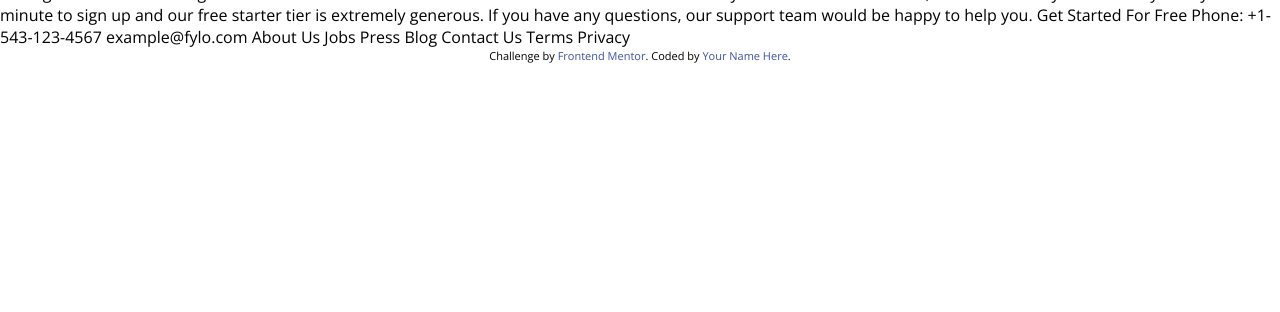
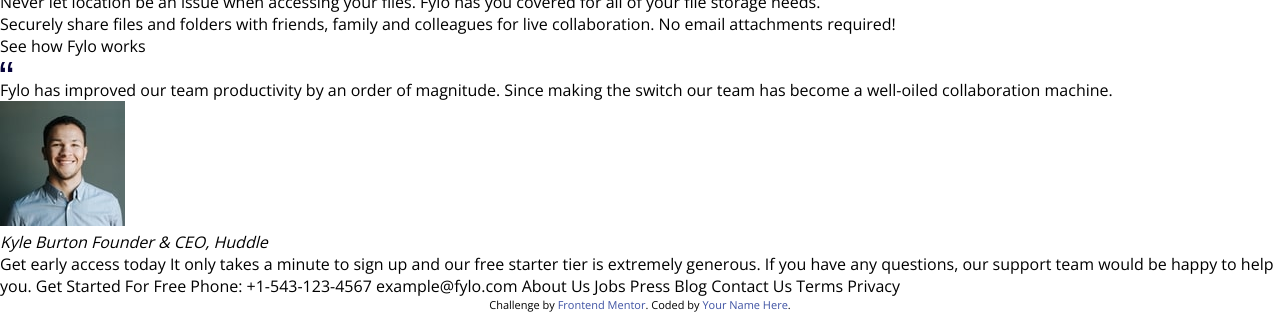
Before and after one commit to vanderms/fylo-landing-page-with-two-column-layout, a plain HTML site: page index.html in a window 1280 px wide. Shown: the part 683-995 px from the top of the page. Before the commit the page ends 800 px from the top, so only its background shows below. Drawn offline with nearby package versions, Linux system fonts and the light colour scheme.

Commit message:
create html for section stay productive

```diff
--- a/index.html
+++ b/index.html
@@ -46,37 +46,40 @@
       </div>
       <div class="bg-image"></div>
     </section>
-
-
-
-
-
-  </main>
-
-
-
-
-
-
-
-
-
-
-  Stay productive, wherever you are
-
+    <section class="root-section-productive">
+      <div class="content">
+        <h2 class="title tp-h1"> Stay productive, wherever you are</h2>
+        <div class="paragraphs">
+          <p class="'tp-paragaph">
             Never let location be an issue when accessing your files. Fylo has you
             covered for all of your file storage needs.
-
+          </p>
+          <p class="tp-paragaph">
             Securely share files and folders with friends, family and colleagues for
             live collaboration. No email attachments required!
+          </p>
+        </div>
+        <div class="cta-container">
+          <a href="./" class="cta">See how Fylo works</a>
+        </div>
+        <figure class="testimonial-card">
+          <img src="./images/icon-quotes.svg" alt="quote icon" class="quote-icon">
 
-  See how Fylo works
-
+          <blockquote class="testimonial">
             Fylo has improved our team productivity by an order of magnitude. Since
             making the switch our team has become a well-oiled collaboration machine.
-
-  Kyle Burton
-  Founder & CEO, Huddle
+          </blockquote>
+          <div class="person-data">
+            <img src="./images/avatar-testimonial.jpg" alt="avatar" class="person-avatar">
+            <figcaption class="person-data">
+              <cite class='name'>Kyle Burton</cite>
+              <cite class="job-title">Founder & CEO, Huddle</cite>
+            </figcaption>
+          </div>
+        </figure>
+      </div>
+      <div class="bg-image"></div>
+    </section>
 
     Get early access today
 
@@ -97,6 +100,18 @@
     Terms
     Privacy
 
+
+  </main>
+
+
+
+
+
+
+
+
+
+
   <footer>
     <p class="attribution">
       Challenge by <a href="https://www.frontendmentor.io?ref=challenge" target="_blank">Frontend Mentor</a>.
--- a/scss/_navbar.scss
+++ b/scss/_navbar.scss
@@ -1,6 +1,6 @@
 @import './mixins';
 
-.root-navbar {
+.root-navbar{
   margin-top: rem(65);
   @include container;
   height: rem(49);
@@ -37,5 +37,4 @@
       }
     }
   }
-
 }
```
Lines whose indentation alone changed are shown as unchanged.
